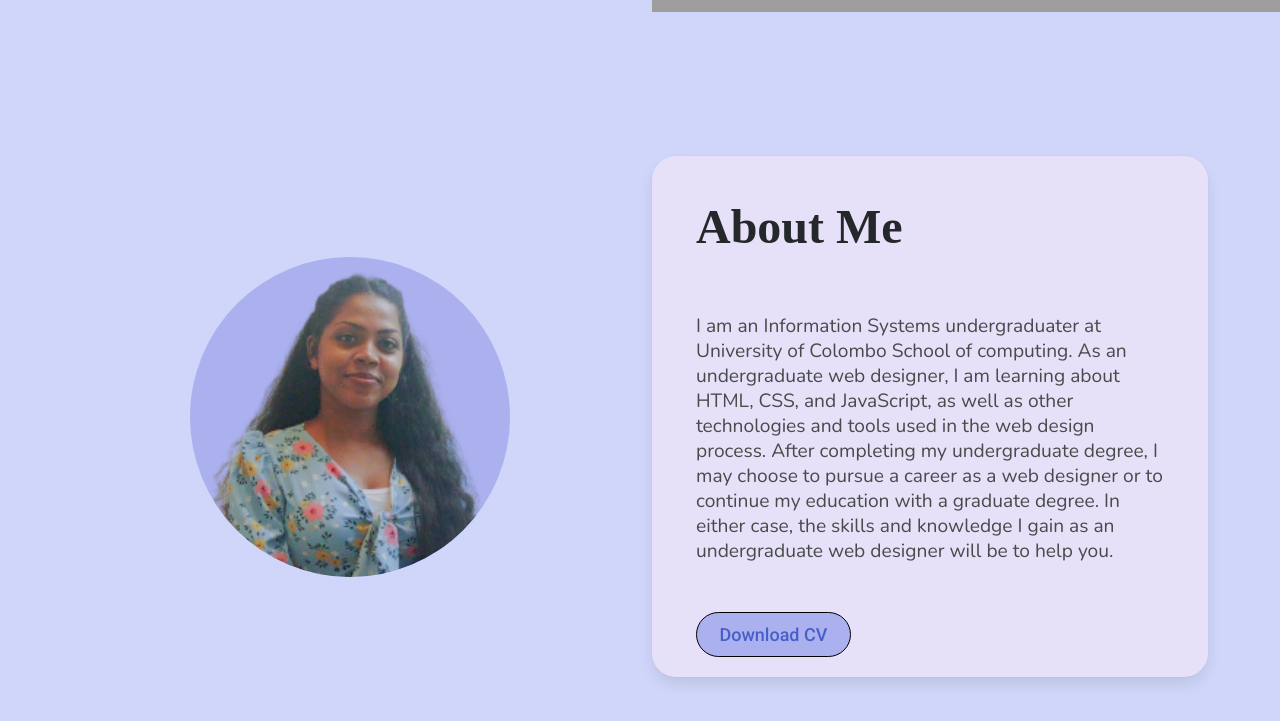
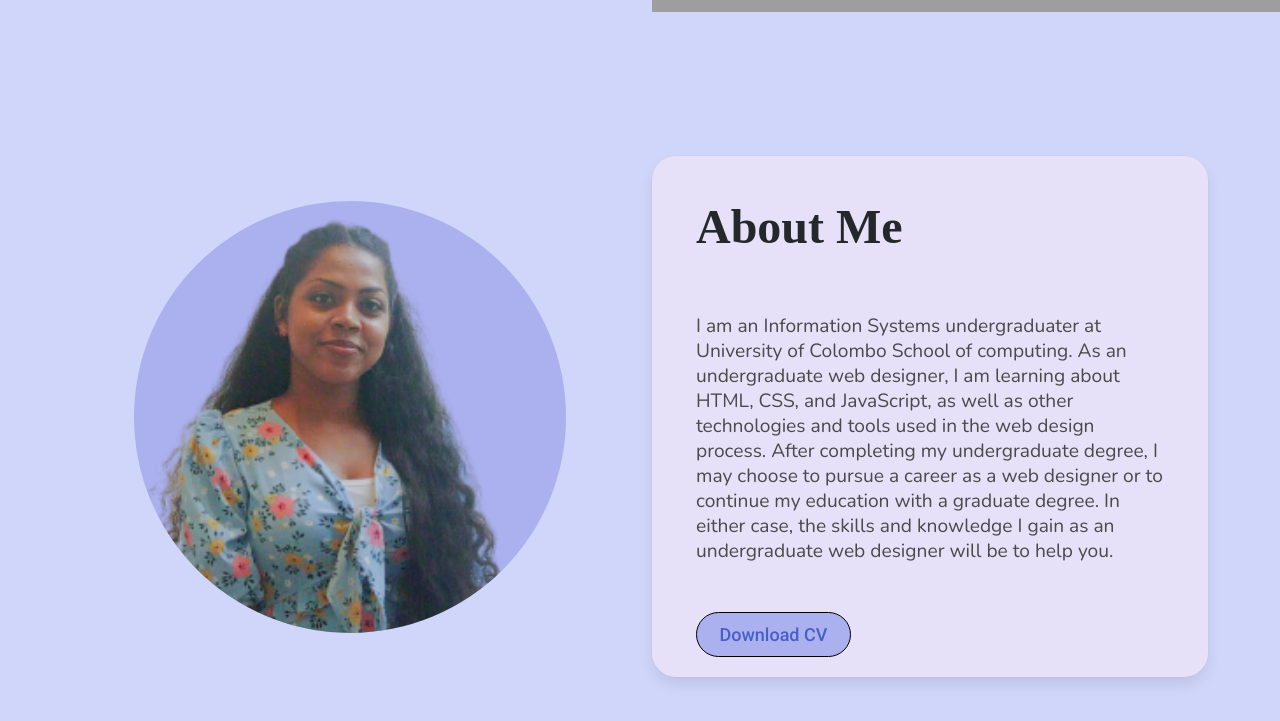
Before and after one commit to Moushikakriyanjalee/MoushikaKriyanjalee.github.io, a plain HTML site: page index.html in a window 1280 px wide. Shown: the part 515-1236 px from the top of the page. Drawn offline with nearby package versions, Linux system fonts and the light colour scheme; grey boxes are pictures that could not be loaded.

Commit message:
Update style.css

```diff
--- a/Stylesheet/style.css
+++ b/Stylesheet/style.css
@@ -153,8 +153,8 @@
     background-color: #ABB1EE;
     overflow: hidden;
     border-radius: 100%;
-    width: 20rem;
-    height: 20rem;
+    width: 27rem;
+    height: 27rem;
   }
 
 .circle-about img{
```
